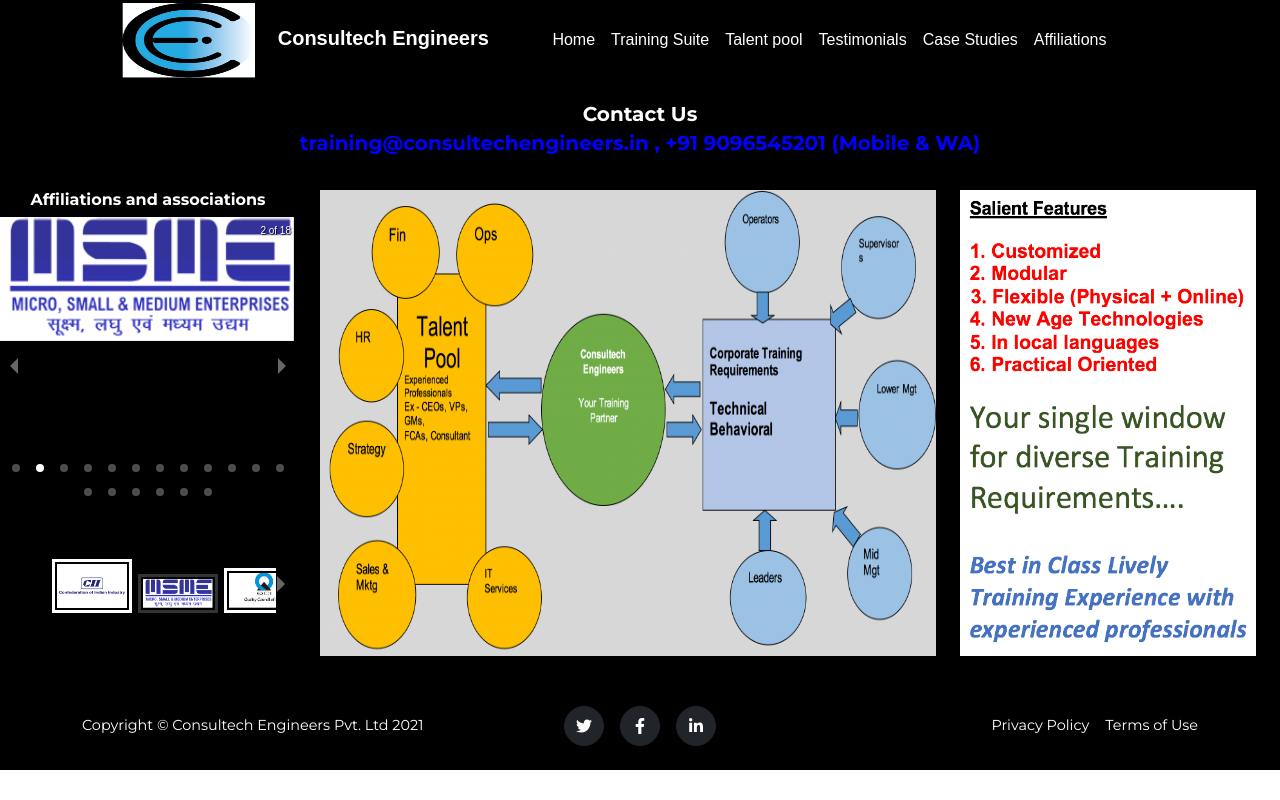
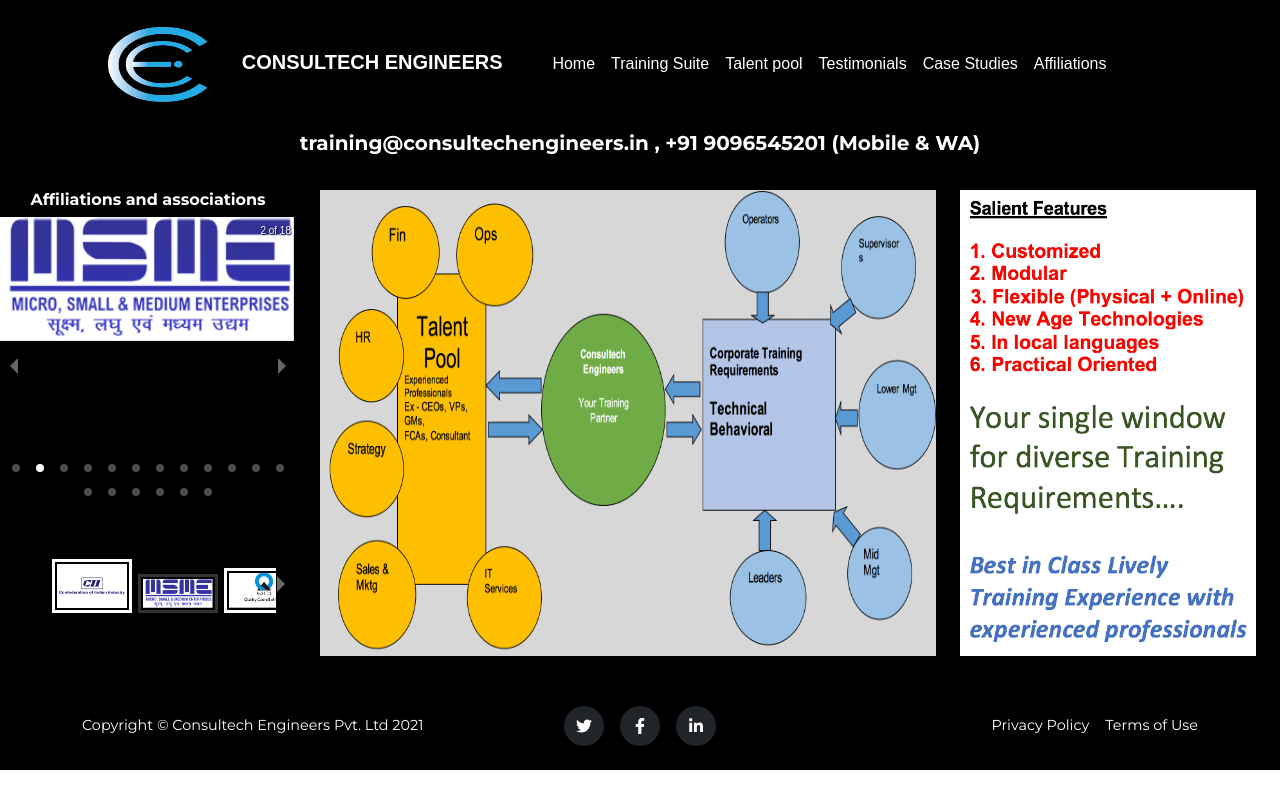
Before and after one commit to chandan29/Consultech, a React (Create React App) app: page / in a window 1280 px wide. Built offline with nearby package versions, Linux system fonts and the light colour scheme.

Commit message:
Minor Bug Fix

```diff
--- a/src/Contactpage.js
+++ b/src/Contactpage.js
@@ -3,7 +3,8 @@
 class Contactpage extends Component {
   render(){
     return(
-      <div>
+
+       <div>
         <header>
       <h3 style={{color:"yellow"}}>CONSULTECH ENGINEERS</h3>
 <h6>Corporate Training Services</h6>
@@ -12,7 +13,7 @@
   <br/>
 	<h5>Quick Response Number:</h5>  <h4 style={{color:"blue"}}>+91 9096545201 (Mobile & WA) </h4>  <h4 style={{color:"blue"}}>+91 9881717344</h4>
   <br/>
-  {/*<h2 style={{"margin":"10% 10% 10% 10%", color:"red"}}>Site under construction. Please email or message for enquiries</h2>*/}
+  <h2 style={{"margin":"10% 10% 10% 10%", color:"red"}}>Site under construction. Please email or message for enquiries</h2>
   </header></div>
     );
   }
--- a/src/Routing.js
+++ b/src/Routing.js
@@ -26,11 +26,11 @@
   render(){
     return(
       <div style={{"background":"black", height:"100%"}}>
-      <Navbar fixed="top" expand="lg" style={{width:"100%", height:"10%", background:"black"}}>
+      <Navbar fixed="top" expand="lg" style={{width:"100%", height:"16%", background:"black"}}>
   <Container>
     <Navbar.Brand style={{color:"white", width:"40%"}}>
-      <img src="assets/img/logo2.png" width="30%" height="75px"/>
-      <b style={{width:"40%", paddingLeft:"5%"}}>Consultech Engineers</b></Navbar.Brand>
+      <img src="assets/img/Logo3.png" width="25%" height="75px"/>
+      <b style={{width:"40%", paddingLeft:"5%"}}>CONSULTECH ENGINEERS</b></Navbar.Brand>
     <Navbar.Toggle style={{background:"white"}} id="toggleNavBar" aria-controls="basic-navbar-nav" />
     <Navbar.Collapse id="basic-navbar-nav">
       <Nav className="me-auto">
@@ -64,7 +64,7 @@
   </Container>
 </Navbar>
   <div style={{paddingTop:"8%"}}>
-	<h5 style={{color:"white"}}>Contact Us  <p style={{color:"blue"}}>training@consultechengineers.in , +91 9096545201 (Mobile & WA) </p></h5>
+	<h5 style={{color:"white"}}>Contact Us  <p style={{color:"white"}}>training@consultechengineers.in , +91 9096545201 (Mobile & WA) </p></h5>
   </div>
         <Route exact path="/training" render={() => (
                   <div style={{background:"black", height:"70%", width:"100%", paddingTop:"1%", paddingBottom:"1%"}}>
```
Also changed, not shown: package.json (+12 -0 lines), public/assets/img/Logo3.png (added), 1 other file (tests, documents, lock files or other folders).
